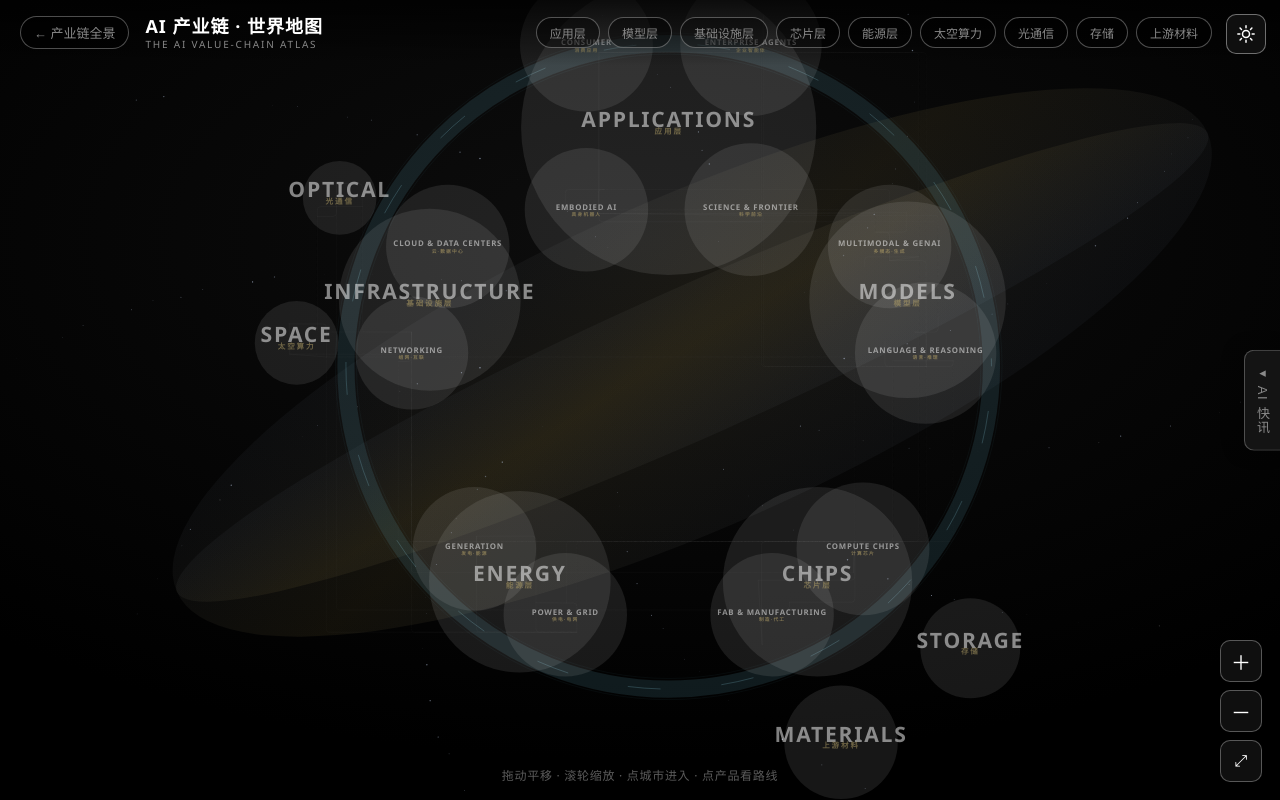
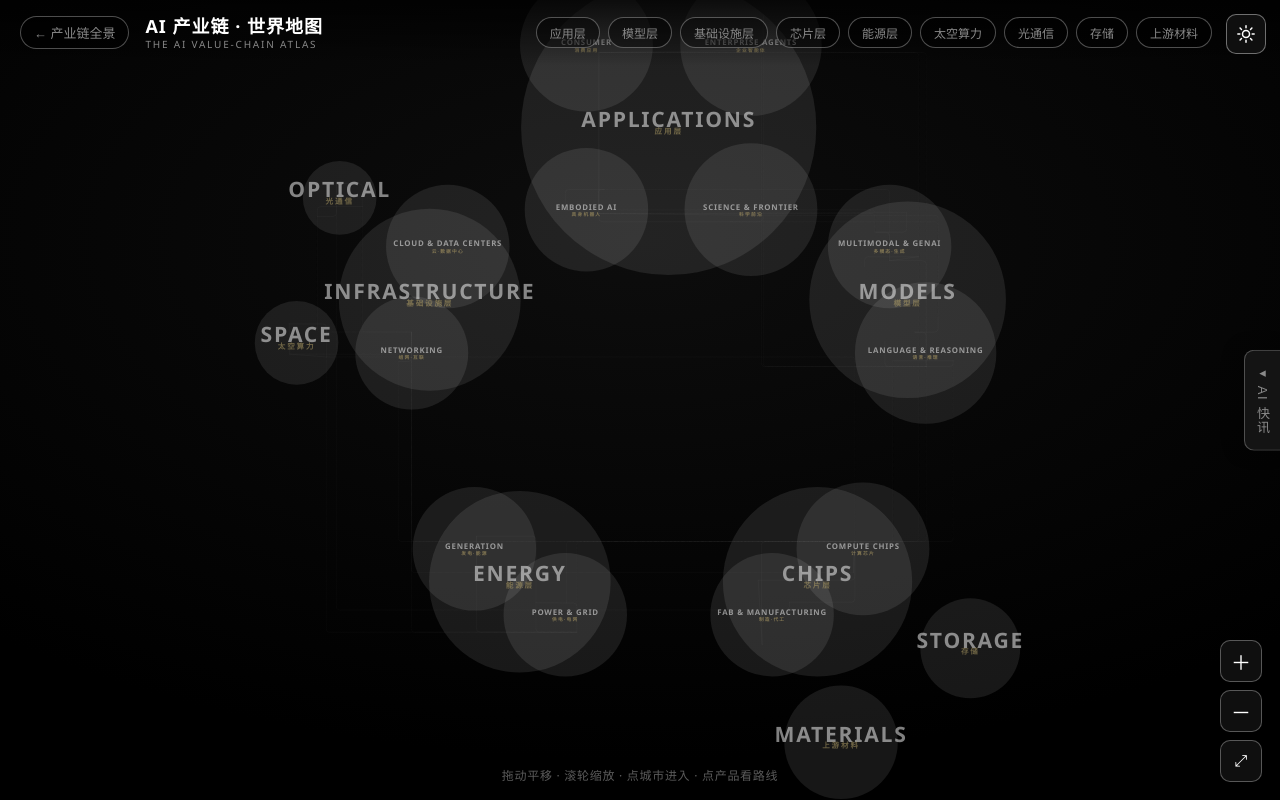
Before and after one commit to Kimjin07/Mindmap, a Next.js app: page /map in a window 1280 px wide. Built offline with nearby package versions, Linux system fonts and the light colour scheme.

Commit message:
还原地图原始外观:移除星野/银河带/护城河与背景图,保留「数据燃料」新城
Co-Authored-By: Claude Opus 4.8 <noreply@anthropic.com>

```diff
--- a/app/components/Atlas.tsx
+++ b/app/components/Atlas.tsx
@@ -29,19 +29,6 @@ const CARD_RESERVE = 250; // 底部信息卡占用的高度，进城/路线时
 const clamp = (v: number, a: number, b: number) => Math.min(b, Math.max(a, v));
 
 const ROAD_CORNER = 46; // 公路拐角圆角半径（世界单位）
-
-/* 纯装饰:确定性星野(黄金角均匀散布,避免随机导致的水合抖动)。 */
-const DECO_STARS = Array.from({ length: 150 }, (_, i) => {
-  const a = i * 2.39996; // 黄金角
-  const r = 1600 + ((i * 937) % 5200);
-  return {
-    x: Math.round(Math.cos(a) * r * 1.25),
-    y: Math.round(Math.sin(a) * r * 0.85) - 200,
-    s: 2 + ((i * 7) % 8),
-    o: 0.2 + ((i * 13) % 45) / 100,
-    gold: i % 7 === 0,
-  };
-});
 const dist = (a: Pt, b: Pt) => Math.hypot(b.x - a.x, b.y - a.y);
 function unit(dx: number, dy: number): Pt {
   const m = Math.hypot(dx, dy) || 1;
@@ -507,30 +494,6 @@ export default function Atlas({ focusLayer }: { focusLayer?: string }) {
           style={{ left: -5000, top: -5000 }}
           aria-hidden="true"
         >
-          {/* 装饰层:星野 + 银河带 + 环绕核心大陆的「护城河」(纯装饰,不拦截交互) */}
-          {!tour && (
-            <g className="atlas-deco" pointerEvents="none">
-              <defs>
-                <linearGradient id="galaxyBand" x1="0" y1="0" x2="1" y2="1">
-                  <stop offset="0%" stopColor="#7fa8ff" stopOpacity="0.03" />
-                  <stop offset="45%" stopColor="#e8c96a" stopOpacity="0.07" />
-                  <stop offset="100%" stopColor="#7fa8ff" stopOpacity="0.03" />
-                </linearGradient>
-              </defs>
-              {/* 银河带:斜跨整张地图,内窄外宽两层 */}
-              <ellipse cx={300} cy={-200} rx={7200} ry={2100} transform="rotate(-24 300 -200)" fill="url(#galaxyBand)" />
-              <ellipse cx={300} cy={-200} rx={7200} ry={950} transform="rotate(-24 300 -200)" fill="url(#galaxyBand)" />
-              {/* 星野 */}
-              {DECO_STARS.map((s, i) => (
-                <circle key={i} cx={s.x} cy={s.y} r={s.s} className={s.gold ? "deco-star gold" : "deco-star"} style={{ opacity: s.o }} />
-              ))}
-              {/* 护城河:环绕五大核心层,扩展板块隔河相望 */}
-              <circle cx={0} cy={-150} r={4120} className="moat-water" />
-              <circle cx={0} cy={-150} r={4120} className="moat-flow" />
-              <circle cx={0} cy={-150} r={3985} className="moat-ripple" />
-              <circle cx={0} cy={-150} r={4255} className="moat-ripple" />
-            </g>
-          )}
           {/* 每个板块 = 一块「大陆」：填充陆地 + 洲名。缩小看洲，放大看城市。 */}
           {!tour && LAYER_IDS.map((layer) => {
             const c = CLUSTERS[layer];
--- a/app/globals.css
+++ b/app/globals.css
@@ -2043,34 +2043,6 @@ body {
   font-size: 13.5px;
   line-height: 1.5;
   color: var(--ink-strong);
-}
-
-/* ---- 地图装饰:星野 / 银河带 / 护城河 ---- */
-.deco-star {
-  fill: #cfe0ff;
-}
-.deco-star.gold {
-  fill: var(--gold-line);
-}
-.moat-water {
-  fill: none;
-  stroke: rgba(96, 165, 190, 0.15);
-  stroke-width: 220;
-}
-.moat-flow {
-  fill: none;
-  stroke: rgba(140, 210, 230, 0.3);
-  stroke-width: 9;
-  stroke-dasharray: 420 780;
-  animation: moatFlow 80s linear infinite;
-}
-@keyframes moatFlow {
-  to { stroke-dashoffset: -25896; }
-}
-.moat-ripple {
-  fill: none;
-  stroke: rgba(96, 165, 190, 0.22);
-  stroke-width: 3;
 }
 
 .atlas-panel-loading {
```
